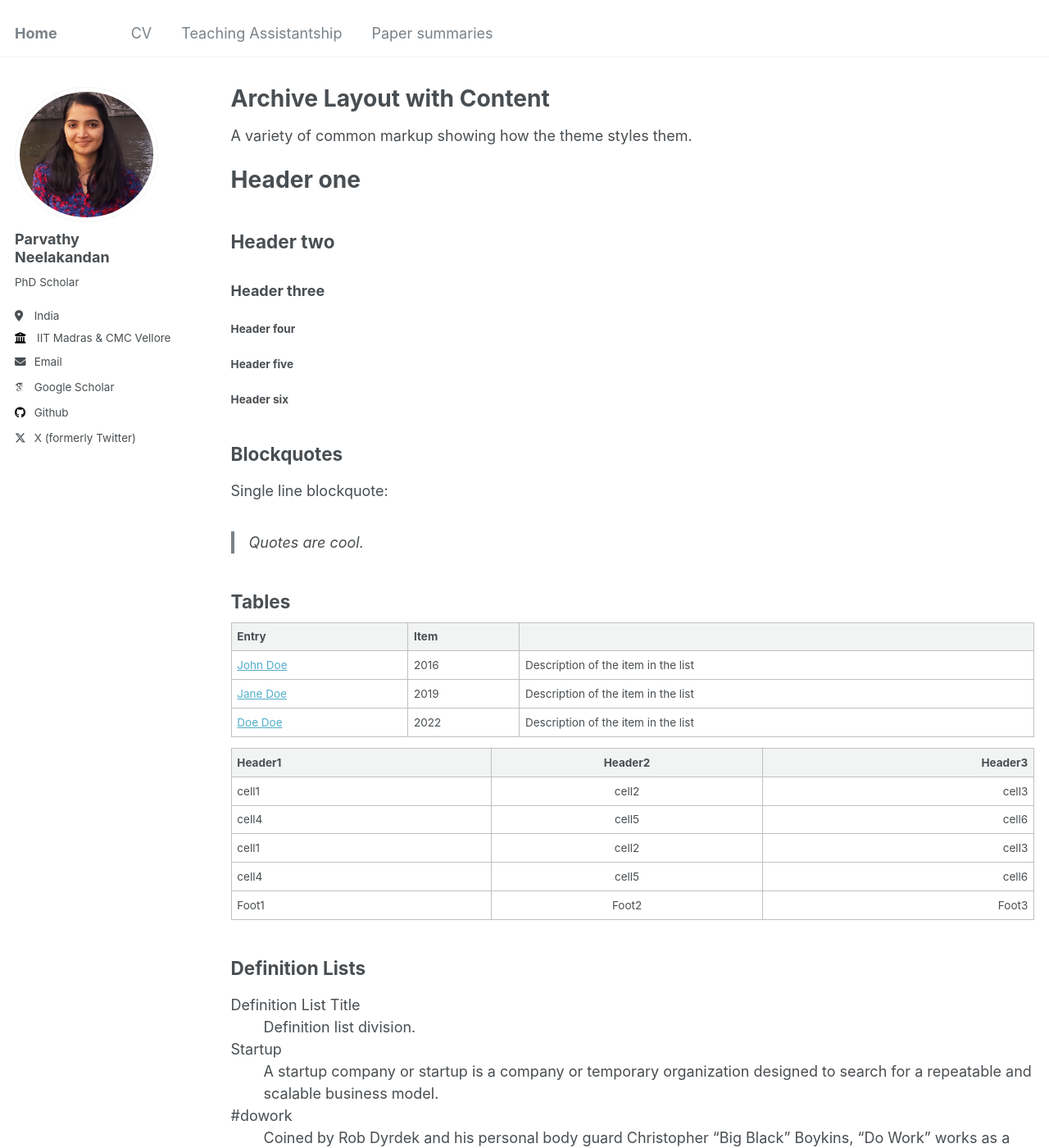
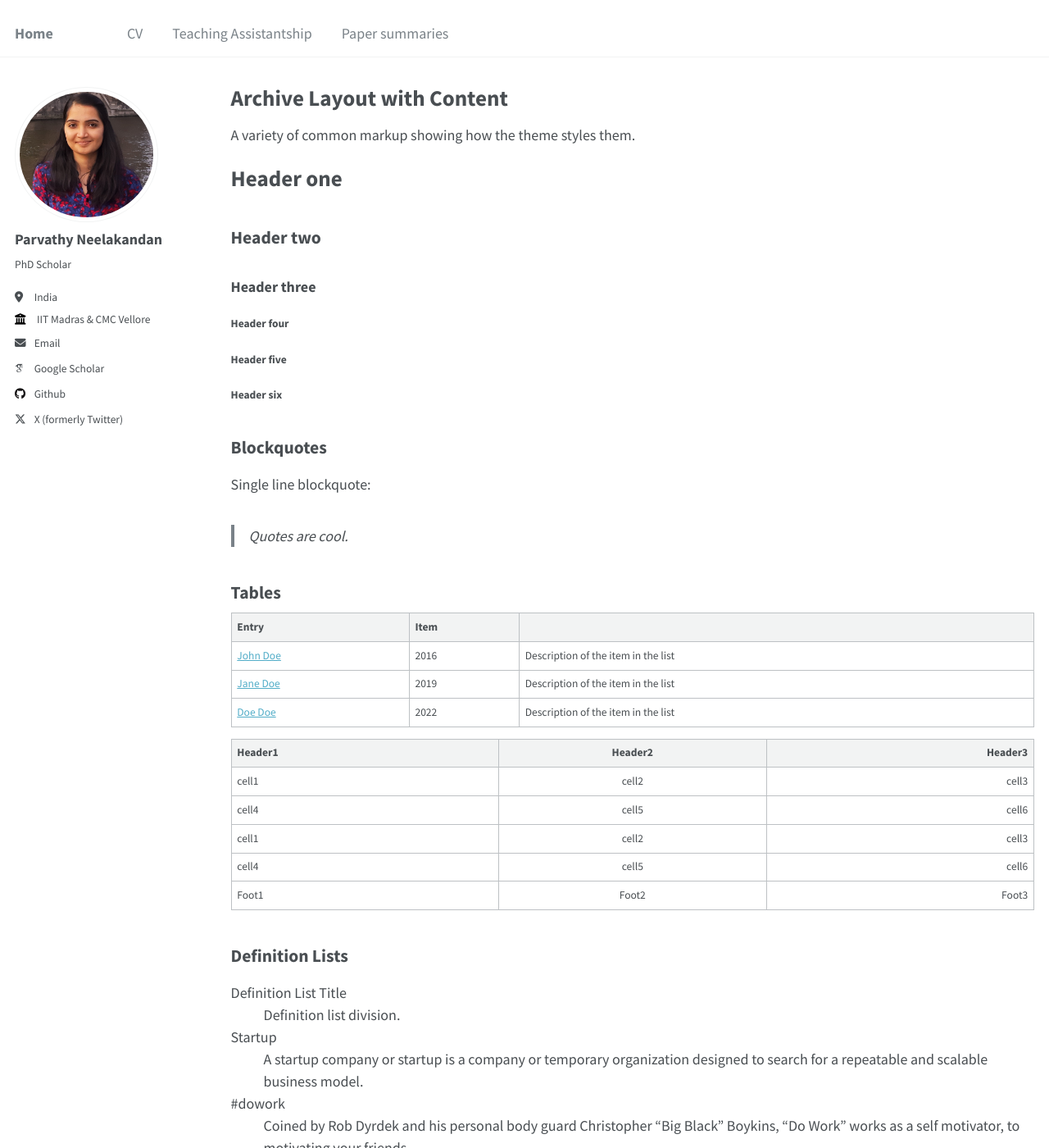
Before and after one commit to ParvN/ParvN.github.io, a Jekyll site: the page built from _pages/archive-layout-with-content.md, in a window 1280 px wide and 1400 px high. Shown: the whole window at 82% size. Built offline with Jekyll 4.4.1, drawn with Linux system fonts in a browser that asks for light colours; some web fonts are replaced.

Commit message:
font size, family updated

```diff
--- a/_sass/_variables.scss
+++ b/_sass/_variables.scss
@@ -4,17 +4,19 @@
 
 /*
    Typography
-   ========================================================================== */
+   ==========================================================================
+*/
 
-$doc-font-size              : 16;
+$doc-font-size              : 14;
 
 /* paragraph indention */
-$paragraph-indent           : false; // true, false (default)
+$paragraph-indent           : true; // true, false (default)
 $indent-var                 : 1.3em;
 
 /* system typefaces */
 $serif                      : Georgia, Times, serif;
-$sans-serif                 : -apple-system, ".SFNSText-Regular", "San Francisco", "Roboto", "Segoe UI", "Helvetica Neue", "Lucida Grande", Arial, sans-serif;
+@import url('https://fonts.googleapis.com/css2?family=Source+Sans+Pro:wght@400;700&display=swap');
+$sans-serif                 : 'Source Sans Pro', -apple-system, ".SFNSText-Regular", "San Francisco", "Roboto", "Segoe UI", "Helvetica Neue", "Lucida Grande", Arial, sans-serif;
 $monospace                  : Monaco, Consolas, "Lucida Console", monospace;
 
 /* sans serif typefaces */
@@ -33,14 +35,14 @@ $header-font-family         : $sans-serif;
 $caption-font-family        : $serif;
 
 /* type scale */
-$type-size-1                : 2.441em;  // ~39.056px
-$type-size-2                : 1.953em;  // ~31.248px
-$type-size-3                : 1.563em;  // ~25.008px
-$type-size-4                : 1.25em;   // ~20px
+$type-size-1                : 2.4em;  // ~39.056px
+$type-size-2                : 1.9em;  // ~31.248px
+$type-size-3                : 1.5em;  // ~25.008px
+$type-size-4                : 1.2em;   // ~20px
 $type-size-5                : 1em;      // ~16px
 $type-size-6                : 0.75em;   // ~12px
-$type-size-7                : 0.6875em; // ~11px
-$type-size-8                : 0.625em;  // ~10px
+$type-size-7                : 0.65em; // ~11px
+$type-size-8                : 0.6em;  // ~10px
 
 /* masthead properties */
 $masthead-height            : 70px;
@@ -49,11 +51,10 @@ $masthead-height            : 70px;
 $sidebar-screen-min-width   : 1024px;
 $sidebar-link-max-width     : 250px;
 
-
-
 /*
    Colors
-   ========================================================================== */
+   ==========================================================================
+*/
 
 $gray                       : #7a8288;
 $dark-gray                  : mix(#000, $gray, 40%);
@@ -100,7 +101,6 @@ $vine-color                 : #00bf8f;
 $youtube-color              : #bb0000;
 $xing-color                 : #006567;
 
-
 /* links */
 $link-color                 : $info-color;
 $link-color-hover           : mix(#000, $link-color, 25%);
@@ -108,10 +108,10 @@ $link-color-visited         : mix(#fff, $link-color, 25%);
 $masthead-link-color        : $primary-color;
 $masthead-link-color-hover  : mix(#000, $primary-color, 25%);
 
-
 /*
    Breakpoints
-   ========================================================================== */
+   ==========================================================================
+*/
 
 @include breakpoint-set("to ems", true);
 /*
@@ -130,7 +130,8 @@ $x-large                    : 1280px !default;
 
 /*
    Grid
-   ========================================================================== */
+   ==========================================================================
+*/
 
 $right-sidebar-width-narrow : 0px;
 $right-sidebar-width        : 0px;
@@ -153,10 +154,10 @@ $susy: (
   // ),
 );
 
-
 /*
    Other
-   ========================================================================== */
+   ==========================================================================
+*/
 
 $border-radius              : 4px;
 $box-shadow                 : 0 1px 1px rgba(0, 0, 0, 0.125);
```
